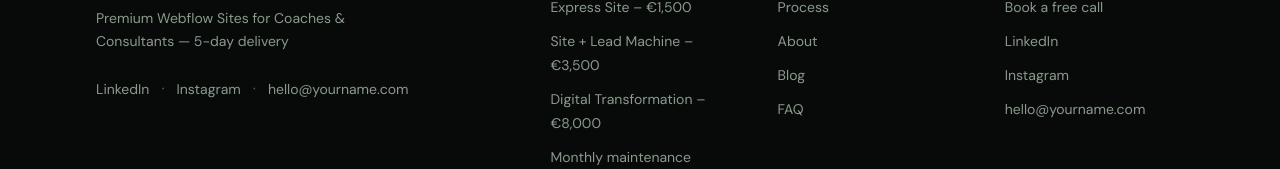
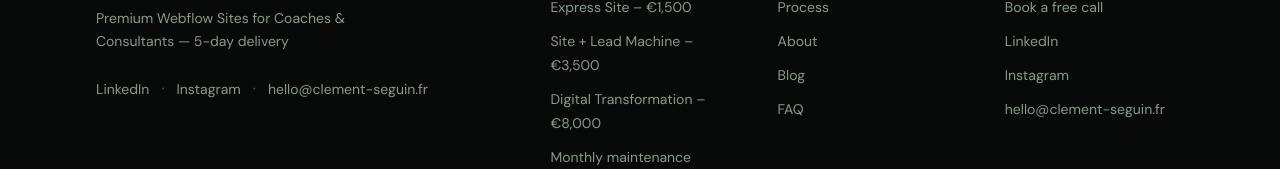
Before and after one commit to ClementS03/freelancer-ai, a Next.js app: page /en in a window 1280 px wide. Shown: the part 8720-8889 px from the top of the page. Built offline with nearby package versions, Linux system fonts and the light colour scheme; no server answers.

Commit message:
config resend

```diff
--- a/app/[lang]/api/contact/route.ts
+++ b/app/[lang]/api/contact/route.ts
@@ -16,7 +16,7 @@ export async function POST(req: NextRequest) {
     // import { Resend } from "resend";
     // const resend = new Resend(process.env.RESEND_API_KEY);
     // await resend.emails.send({
-    //   from: "Contact <noreply@votrenom.fr>",
+    //   from: "Contact <noreply@clement-seguin.fr>",
     //   to: process.env.CONTACT_EMAIL_TO!,
     //   subject: `New request — ${offer}`,
     //   text: JSON.stringify(body, null, 2),
--- a/app/[lang]/layout.tsx
+++ b/app/[lang]/layout.tsx
@@ -9,7 +9,7 @@ export function generateStaticParams() {
   return LOCALES.map((lang) => ({ lang }));
 }
 
-const SITE_URL = process.env.NEXT_PUBLIC_SITE_URL || "https://clementseguin.fr";
+const SITE_URL = process.env.NEXT_PUBLIC_SITE_URL || "https://clement-seguin.fr";
 
 export async function generateMetadata({
   params,
--- a/app/layout.tsx
+++ b/app/layout.tsx
@@ -7,9 +7,9 @@ import "./globals.css";
 // pour le contenu localisé. Ce fichier gère les métadonnées techniques.
 // ─────────────────────────────────────────────────────────
 
-const SITE_URL = process.env.NEXT_PUBLIC_SITE_URL || "https://clementseguin.fr";
+const SITE_URL = process.env.NEXT_PUBLIC_SITE_URL || "https://clement-seguin.fr";
 const AUTHOR   = "Clément Seguin";
-const HANDLE   = "@clementseguin";
+const HANDLE   = "@clement_seguin";
 
 export const metadata: Metadata = {
   // ── Identité ──────────────────────────────────────────
@@ -185,8 +185,8 @@ export default function RootLayout({ children }: { children: React.ReactNode })
                     availableLanguage:   ["French", "English"],
                   },
                   sameAs: [
-                    "https://linkedin.com/in/clementseguin",
-                    "https://instagram.com/clementseguin",
+                    "https://linkedin.com/in/clement-seguin",
+                    "https://instagram.com/clement-seguin",
                   ],
                 },
                 {
--- a/app/robots.ts
+++ b/app/robots.ts
@@ -1,6 +1,7 @@
 import { MetadataRoute } from "next";
 
-const BASE_URL = process.env.NEXT_PUBLIC_SITE_URL || "https://votrenom.fr";
+const BASE_URL =
+  process.env.NEXT_PUBLIC_SITE_URL || "https://clement-seguin.fr";
 
 export default function robots(): MetadataRoute.Robots {
   return {
--- a/app/sitemap.ts
+++ b/app/sitemap.ts
@@ -1,7 +1,7 @@
 import { MetadataRoute } from "next";
 import { LOCALES, getPosts } from "@/lib/i18n";
 
-const BASE = process.env.NEXT_PUBLIC_SITE_URL || "https://votrenom.fr";
+const BASE = process.env.NEXT_PUBLIC_SITE_URL || "https://clement-seguin.fr";
 
 export default function sitemap(): MetadataRoute.Sitemap {
   const entries: MetadataRoute.Sitemap = [];
--- a/data/en/content.json
+++ b/data/en/content.json
@@ -3,11 +3,11 @@
     "siteName": "Clément Seguin",
     "tagline": "Webflow Designer & Automation",
     "description": "Clément Seguin, freelance Webflow designer. Premium websites for coaches, consultants and therapists — delivered in 5 days with custom automations.",
-    "domain": "yourname.com",
-    "email": "hello@yourname.com",
-    "calendly": "https://calendly.com/yourname/30min",
-    "linkedin": "https://linkedin.com/in/yourname",
-    "instagram": "https://instagram.com/yourname"
+    "domain": "clement-seguin.fr",
+    "email": "hello@clement-seguin.fr",
+    "calendly": "https://calendly.com/clement-seguin/30min",
+    "linkedin": "https://linkedin.com/in/clement-seguin",
+    "instagram": "https://instagram.com/clement.seguin"
   },
   "nav": {
     "logo": "CS.",
@@ -351,7 +351,7 @@
     },
     "secondary": {
       "label": "Send a direct email",
-      "href": "mailto:hello@yourname.com"
+      "href": "mailto:hello@clement-seguin.fr"
     },
     "note": "If I honestly think you don't need a new site, I'll tell you — and explain why.",
     "checklist": [
@@ -485,8 +485,8 @@
             "href": "https://instagram.com"
           },
           {
-            "label": "hello@yourname.com",
-            "href": "mailto:hello@yourname.com"
+            "label": "hello@clement-seguin.fr",
+            "href": "mailto:hello@clement-seguin.fr"
           }
         ]
       }
--- a/data/fr/content.json
+++ b/data/fr/content.json
@@ -3,11 +3,11 @@
     "siteName": "Clément Seguin",
     "tagline": "Webdesigner Webflow & Automatisations",
     "description": "Clément Seguin, webdesigner Webflow freelance. Sites premium pour coachs, consultants et thérapeutes — livrés en 5 jours avec automatisations sur-mesure.",
-    "domain": "votrenom.fr",
-    "email": "hello@votrenom.fr",
-    "calendly": "https://calendly.com/votrenom/30min",
-    "linkedin": "https://linkedin.com/in/votrenom",
-    "instagram": "https://instagram.com/votrenom"
+    "domain": "clement-seguin.fr",
+    "email": "hello@clement-seguin.fr",
+    "calendly": "https://calendly.com/clement-seguin/30min",
+    "linkedin": "https://linkedin.com/in/clement-seguin",
+    "instagram": "https://instagram.com/clement.seguin"
   },
   "nav": {
     "logo": "CS.",
@@ -351,7 +351,7 @@
     },
     "secondary": {
       "label": "Envoyer un email directement",
-      "href": "mailto:hello@votrenom.fr"
+      "href": "mailto:hello@clement-seguin.fr"
     },
     "note": "Si je pense honnêtement que vous n'avez pas besoin d'un nouveau site, je vous le dirai — et je vous dirai pourquoi.",
     "checklist": [
@@ -485,8 +485,8 @@
             "href": "https://instagram.com"
           },
           {
-            "label": "hello@votrenom.fr",
-            "href": "mailto:hello@votrenom.fr"
+            "label": "hello@clement-seguin.fr",
+            "href": "mailto:hello@clement-seguin.fr"
           }
         ]
       }
```
Also changed, not shown: 1 other file (tests, documents, lock files or other folders).
